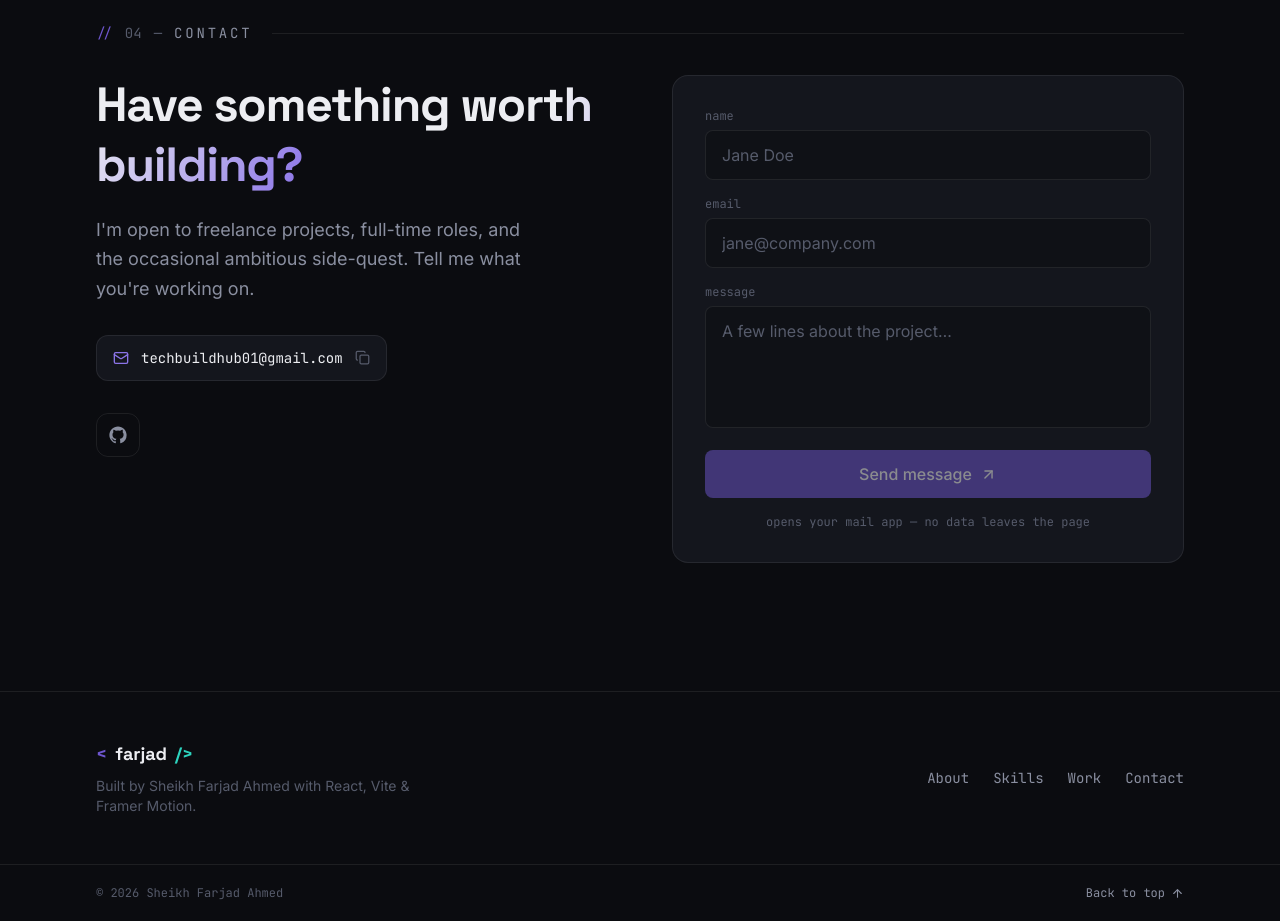
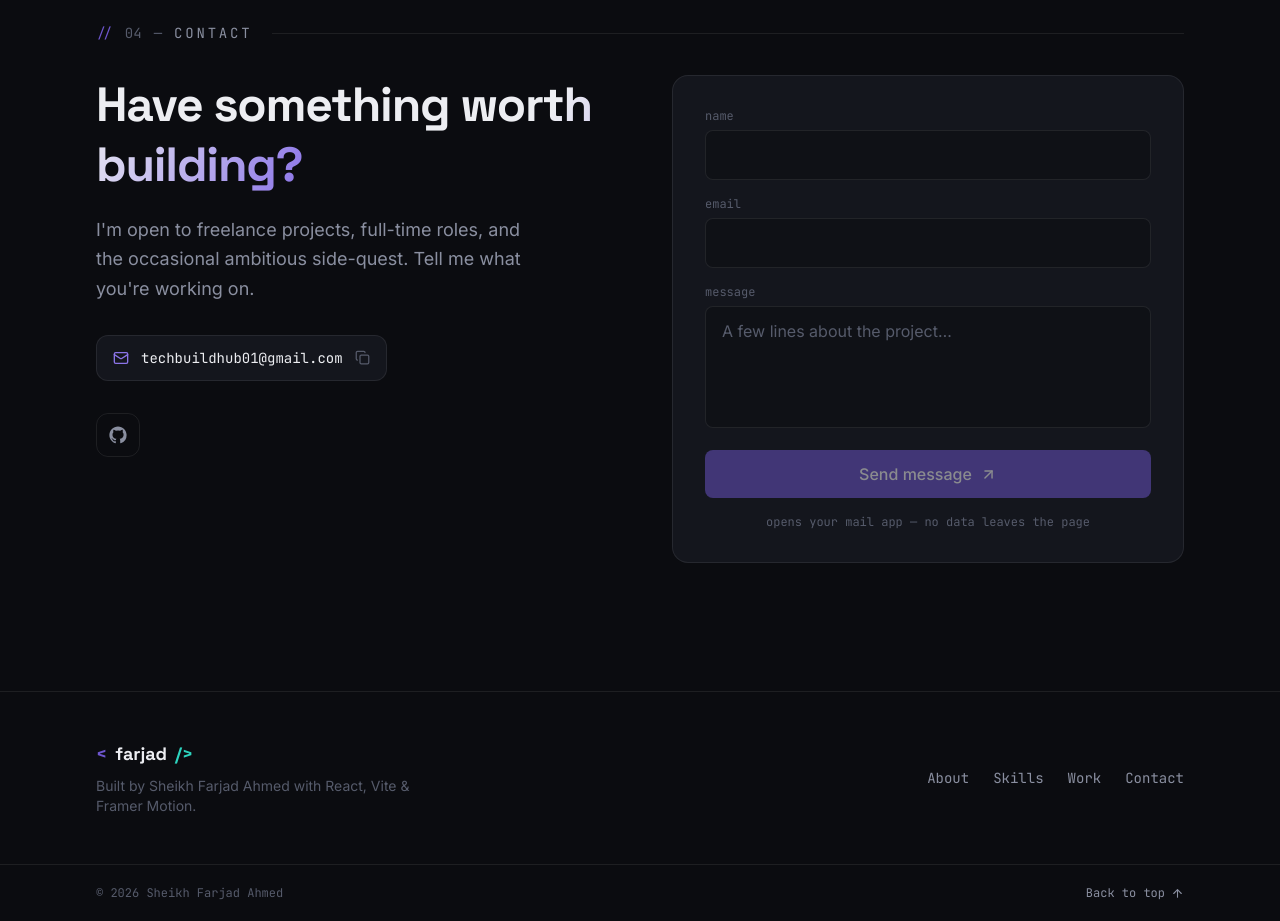
Before and after one commit to techbuildhub01-gif/byteportfolio, a React (Vite) app: page / in a window 1280 px wide. Shown: the part 3420-4341 px from the top of the page. Built offline with nearby package versions, Linux system fonts and the light colour scheme.

Commit message:
Updated contact section

```diff
--- a/src/components/Contact.jsx
+++ b/src/components/Contact.jsx
@@ -105,7 +105,7 @@ export default function Contact() {
                 type="text"
                 value={form.name}
                 onChange={update("name")}
-                placeholder="Jane Doe"
+                placeholder=""
                 className={fieldClass}
               />
             </div>
@@ -118,7 +118,7 @@ export default function Contact() {
                 type="email"
                 value={form.email}
                 onChange={update("email")}
-                placeholder="jane@company.com"
+                placeholder=""
                 className={fieldClass}
               />
             </div>
```
